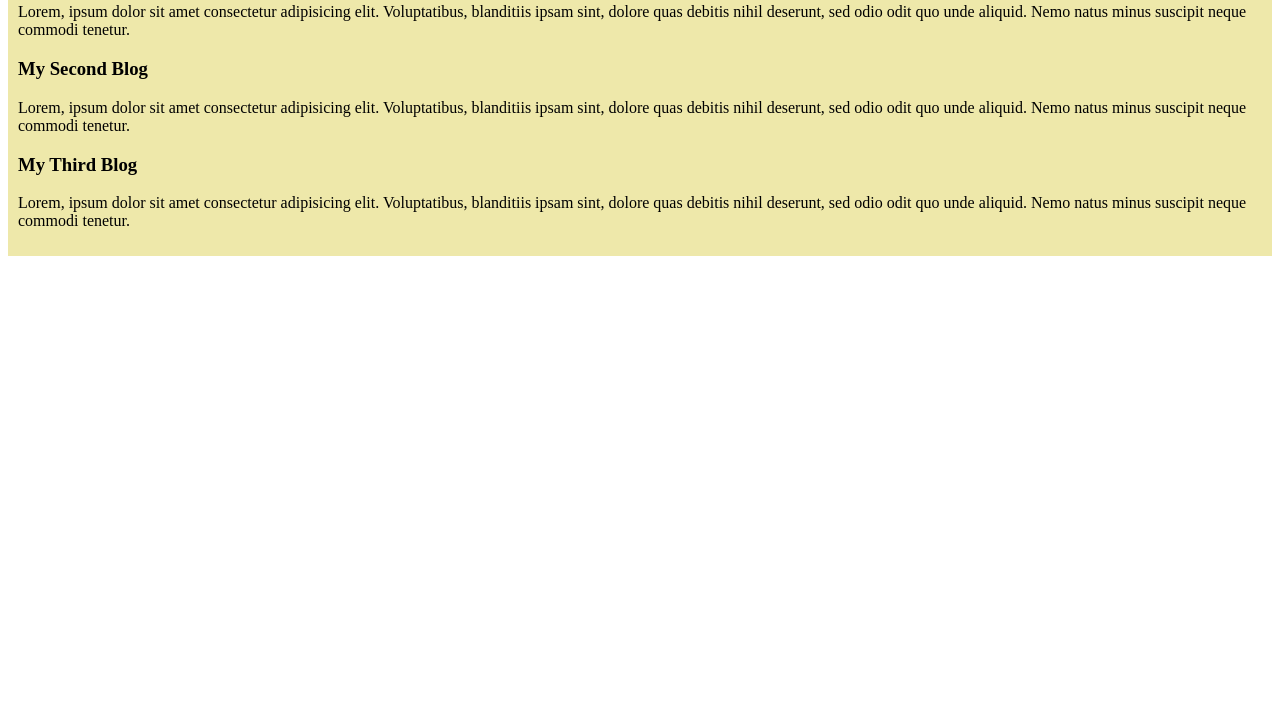
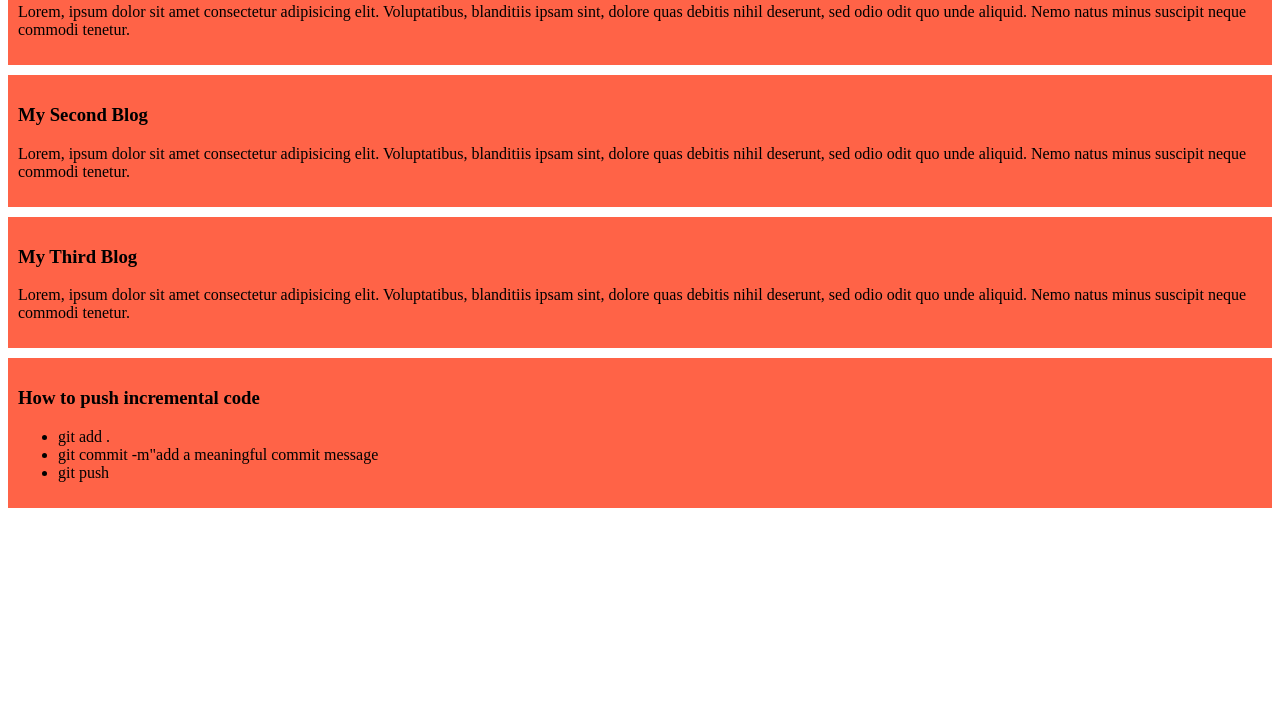
Before and after one commit to sarowar113/my-simple-website, a plain HTML site: page index.html in a window 1280 px wide. Shown: the part 74-800 px from the top of the page. Drawn offline with Linux system fonts and the light colour scheme.

Commit message:
added a list to push code

```diff
--- a/index.html
+++ b/index.html
@@ -10,11 +10,25 @@
     <div>
         <h3>My First Website</h3>
         <p>Lorem, ipsum dolor sit amet consectetur adipisicing elit. Voluptatibus, blanditiis ipsam sint, dolore quas debitis nihil deserunt, sed odio odit quo unde aliquid. Nemo natus minus suscipit neque commodi tenetur.</p>
+    </div>
+    <div>
+
         <h3>My Second Blog</h3>
         <p>Lorem, ipsum dolor sit amet consectetur adipisicing elit. Voluptatibus, blanditiis ipsam sint, dolore quas debitis nihil deserunt, sed odio odit quo unde aliquid. Nemo natus minus suscipit neque commodi tenetur.</p>
+    </div>
+    <div>
         <h3>My Third Blog</h3>
         <p>Lorem, ipsum dolor sit amet consectetur adipisicing elit. Voluptatibus, blanditiis ipsam sint, dolore quas debitis nihil deserunt, sed odio odit quo unde aliquid. Nemo natus minus suscipit neque commodi tenetur.</p>
+    </div>
+    <div>
+        <h3>How to push incremental code</h3>
+        <ul>
+            <li>git add .</li>
+            <li>git commit -m"add a meaningful commit message</li>
+            <li>git push</li>
+        </ul>
+    </div>
 
-    </div>
+
 </body>
 </html>
--- a/styles/blog.css
+++ b/styles/blog.css
@@ -1,5 +1,5 @@
 div{
-    background-color: palegoldenrod;
+    background-color: tomato;
     margin-bottom: 10px;
     padding: 10px;
 
```
